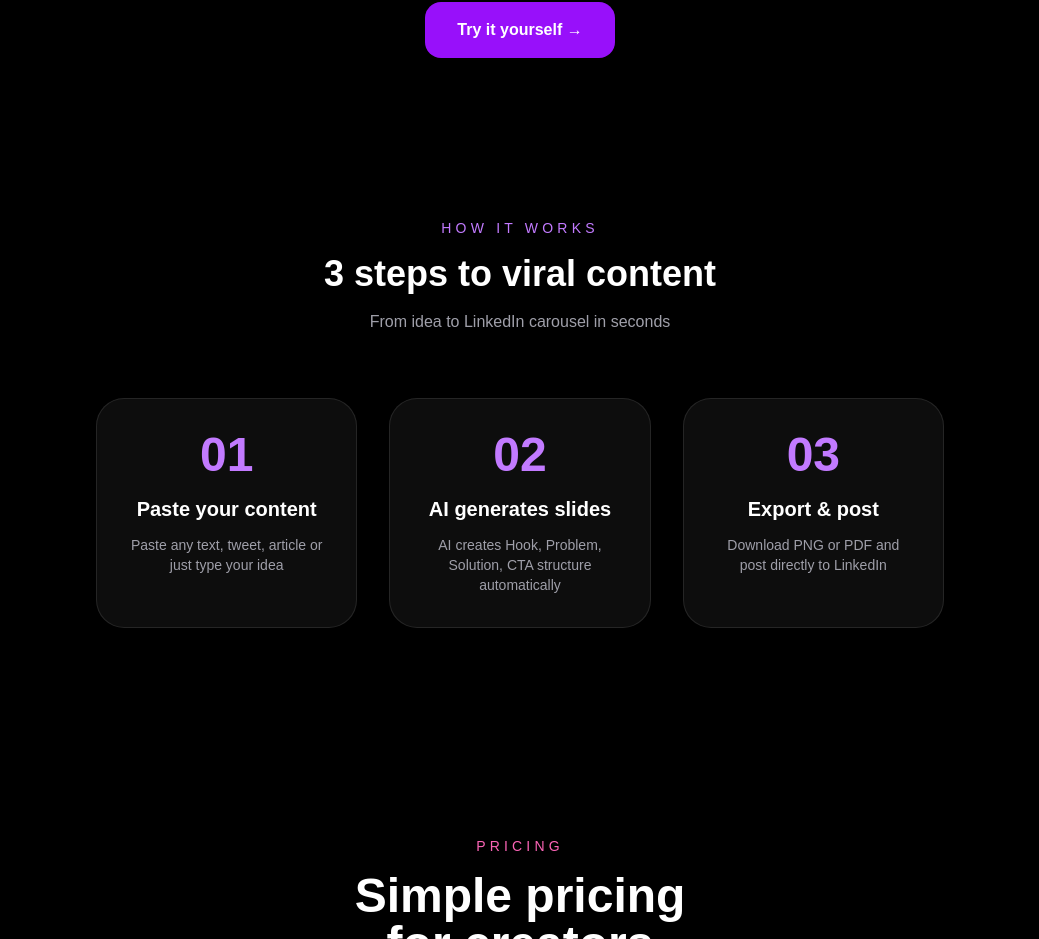
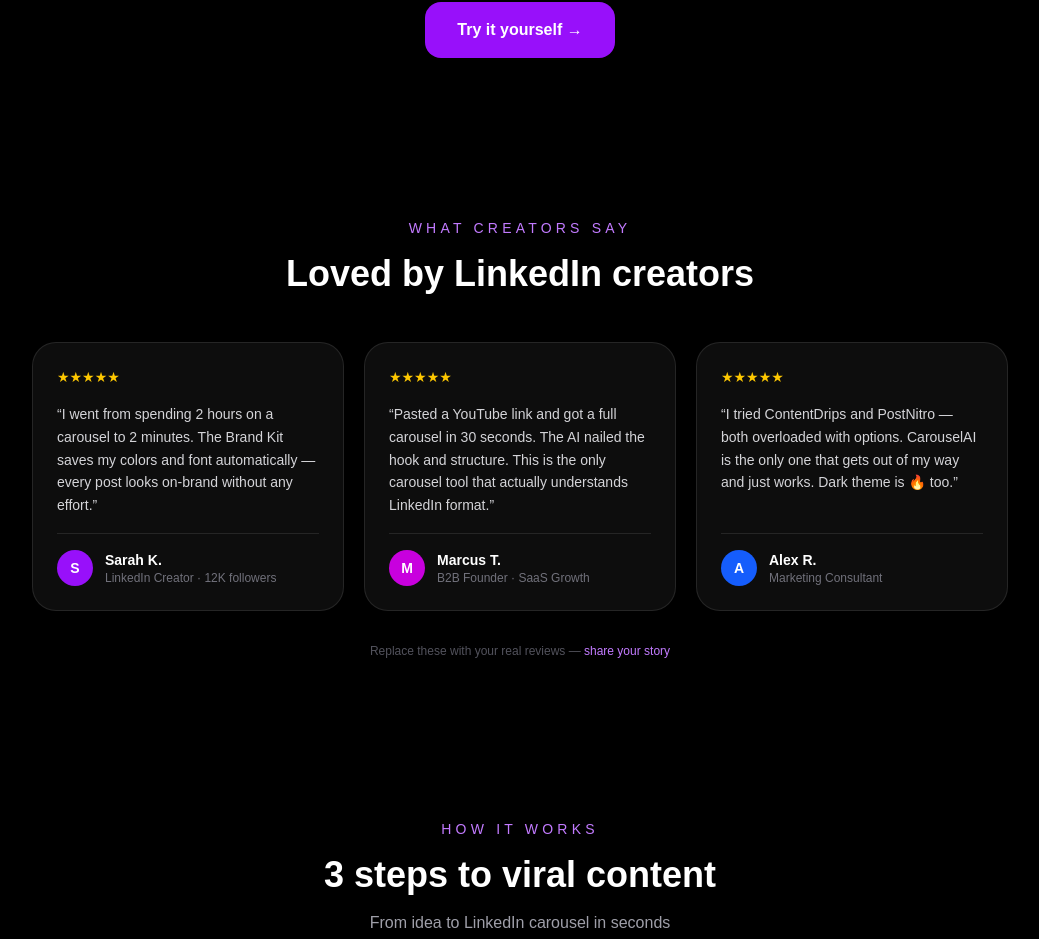
Before and after one commit to vvitalikkp/ai-cariusel-generator, a Next.js app: page / in a window 1280 px wide. Shown: the part 2132-3071 px from the top of the page, without its empty margins (120-1159 px from the left). Built offline with nearby package versions, Linux system fonts and the light colour scheme; no server answers.

Commit message:
feat: add testimonials section to landing page

```diff
--- a/src/app/page.tsx
+++ b/src/app/page.tsx
@@ -193,6 +193,50 @@ export default function Home() {
         </div>
       </section>
 
+      {/* Testimonials */}
+      <section className="relative z-10 max-w-5xl mx-auto py-20 px-6">
+        <div className="text-center mb-12">
+          <p className="text-purple-400 text-sm uppercase tracking-[0.3em] mb-4">What creators say</p>
+          <h2 className="text-4xl font-black mb-4">Loved by LinkedIn creators</h2>
+        </div>
+        <div className="grid md:grid-cols-3 gap-5">
+          <div className="bg-white/5 border border-white/10 rounded-[24px] p-6 flex flex-col gap-4">
+            <div className="flex gap-1 text-yellow-400 text-sm">★★★★★</div>
+            <p className="text-zinc-300 text-sm leading-relaxed">&ldquo;I went from spending 2 hours on a carousel to 2 minutes. The Brand Kit saves my colors and font automatically — every post looks on-brand without any effort.&rdquo;</p>
+            <div className="flex items-center gap-3 mt-auto pt-4 border-t border-white/10">
+              <div className="w-9 h-9 rounded-full bg-purple-600 flex items-center justify-center text-sm font-bold">S</div>
+              <div>
+                <p className="text-sm font-bold text-white">Sarah K.</p>
+                <p className="text-xs text-zinc-500">LinkedIn Creator · 12K followers</p>
+              </div>
+            </div>
+          </div>
+          <div className="bg-white/5 border border-white/10 rounded-[24px] p-6 flex flex-col gap-4">
+            <div className="flex gap-1 text-yellow-400 text-sm">★★★★★</div>
+            <p className="text-zinc-300 text-sm leading-relaxed">&ldquo;Pasted a YouTube link and got a full carousel in 30 seconds. The AI nailed the hook and structure. This is the only carousel tool that actually understands LinkedIn format.&rdquo;</p>
+            <div className="flex items-center gap-3 mt-auto pt-4 border-t border-white/10">
+              <div className="w-9 h-9 rounded-full bg-fuchsia-600 flex items-center justify-center text-sm font-bold">M</div>
+              <div>
+                <p className="text-sm font-bold text-white">Marcus T.</p>
+                <p className="text-xs text-zinc-500">B2B Founder · SaaS Growth</p>
+              </div>
+            </div>
+          </div>
+          <div className="bg-white/5 border border-white/10 rounded-[24px] p-6 flex flex-col gap-4">
+            <div className="flex gap-1 text-yellow-400 text-sm">★★★★★</div>
+            <p className="text-zinc-300 text-sm leading-relaxed">&ldquo;I tried ContentDrips and PostNitro — both overloaded with options. CarouselAI is the only one that gets out of my way and just works. Dark theme is 🔥 too.&rdquo;</p>
+            <div className="flex items-center gap-3 mt-auto pt-4 border-t border-white/10">
+              <div className="w-9 h-9 rounded-full bg-blue-600 flex items-center justify-center text-sm font-bold">A</div>
+              <div>
+                <p className="text-sm font-bold text-white">Alex R.</p>
+                <p className="text-xs text-zinc-500">Marketing Consultant</p>
+              </div>
+            </div>
+          </div>
+        </div>
+        <p className="text-center text-zinc-600 text-xs mt-8">Replace these with your real reviews — <a href="mailto:hello@aicarousel.tech" className="text-purple-400 hover:text-purple-300 transition">share your story</a></p>
+      </section>
+
       <section id="how-it-works" className="relative z-10 max-w-4xl mx-auto py-20 px-6">
         <div className="text-center mb-16">
           <p className="text-purple-400 uppercase tracking-[0.3em] text-sm mb-4">How it works</p>
```
